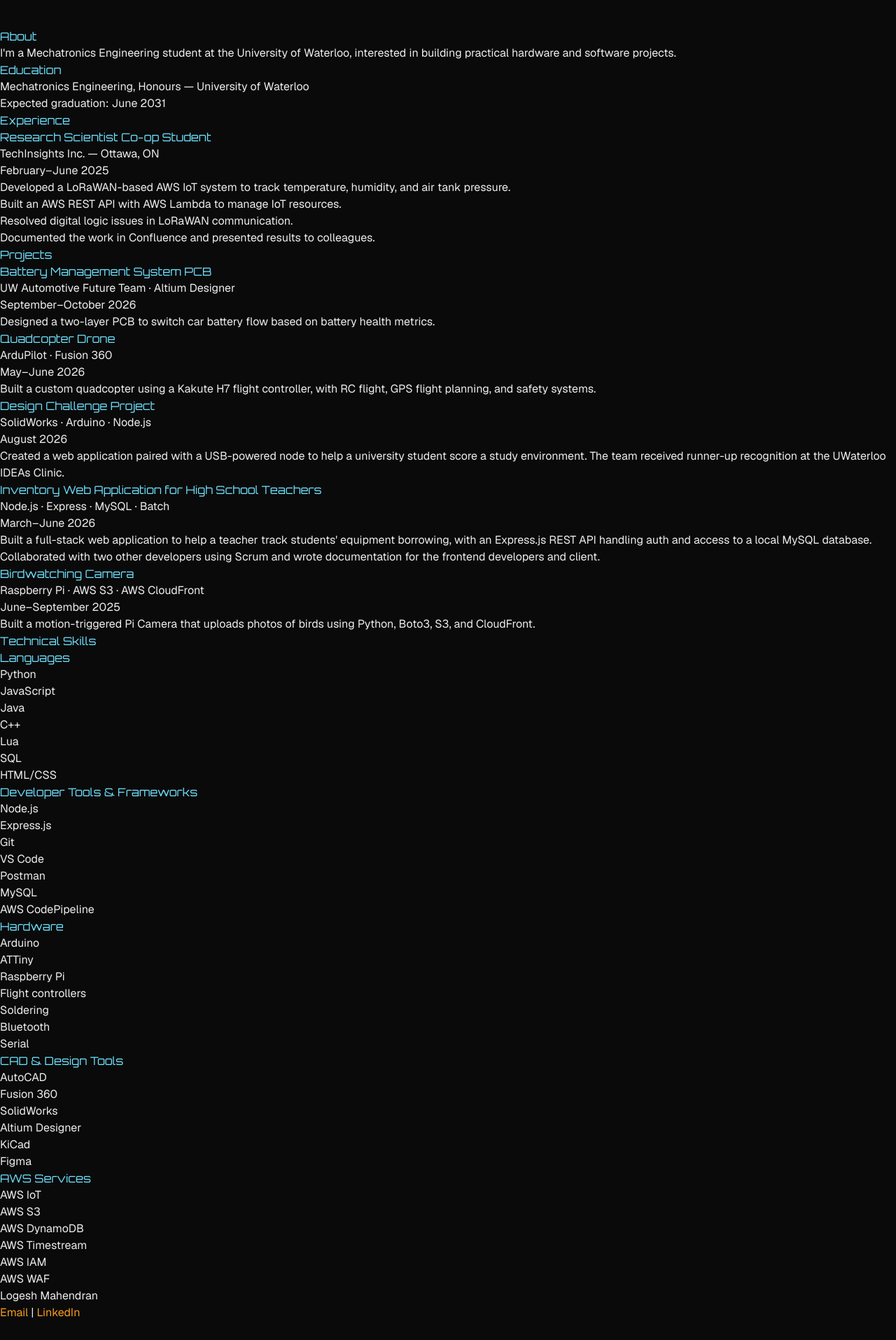
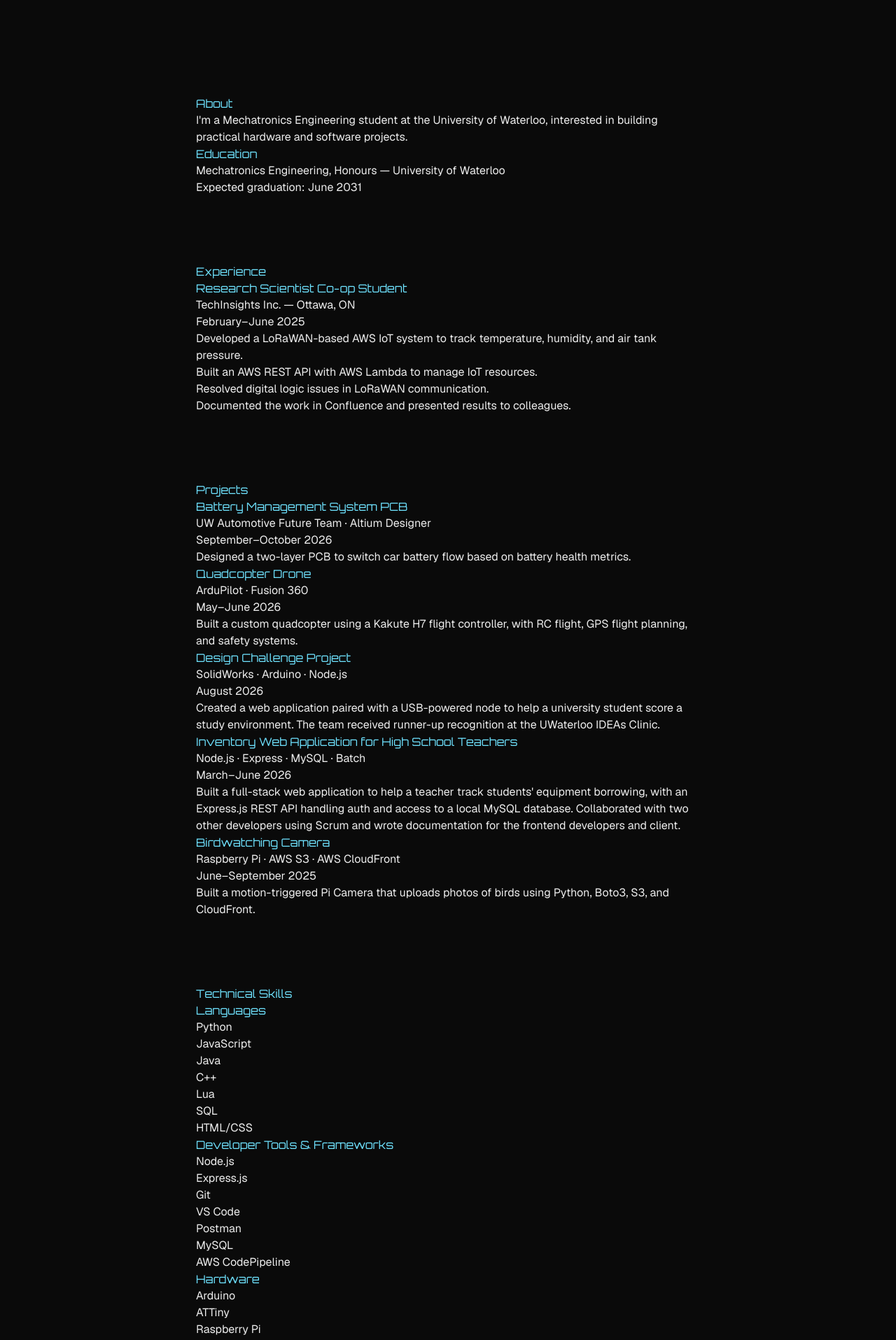
Before and after one commit to lmahendran/my-portfolio, a Next.js app: page / in a window 1280 px wide. Shown: the part 760-2675 px from the top of the page at 70% size. Before the commit the page ends 2648 px from the top, so only its background shows below. Built offline with nearby package versions, Linux system fonts and the light colour scheme.

Commit message:
Added page layout with centered content column

```diff
--- a/app/page.tsx
+++ b/app/page.tsx
@@ -10,10 +10,12 @@
         <>
             <main>
                 <Hero />
-                <About />
-                <Experience />
-                <Projects />
-                <Skills />
+                <div className="mx-auto max-w-3xl space-y-24 px-6 py-24">
+                    <About />
+                    <Experience />
+                    <Projects />
+                    <Skills />
+                </div>
             </main>
             <Footer />
         </>
--- a/components/Footer.tsx
+++ b/components/Footer.tsx
@@ -1,6 +1,6 @@
 export default function Footer() {
     return (
-        <footer>
+        <footer className="mx-auto w-full max-w-3xl px-6 py-12">
             <p>Logesh Mahendran</p>
             <p>
                 <a href="mailto:logesh.ishwar@gmail.com">Email</a>
```
